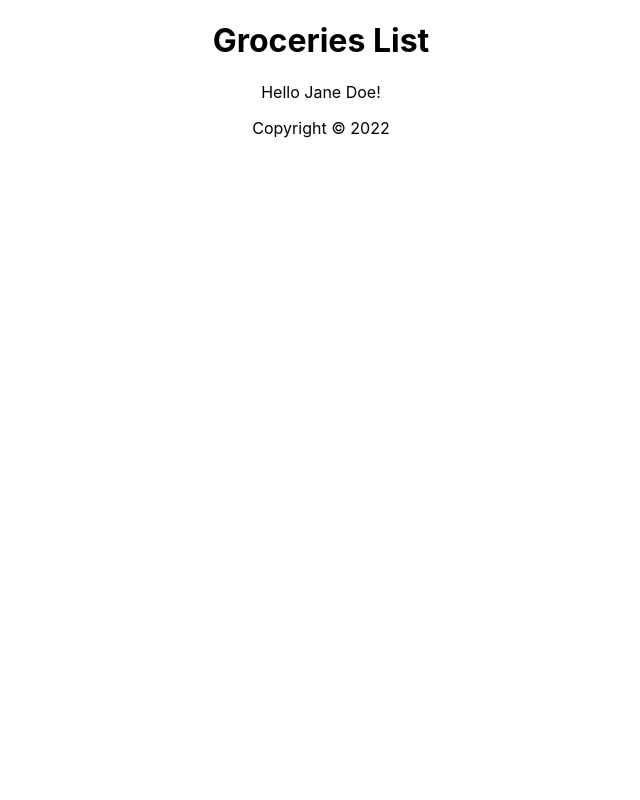
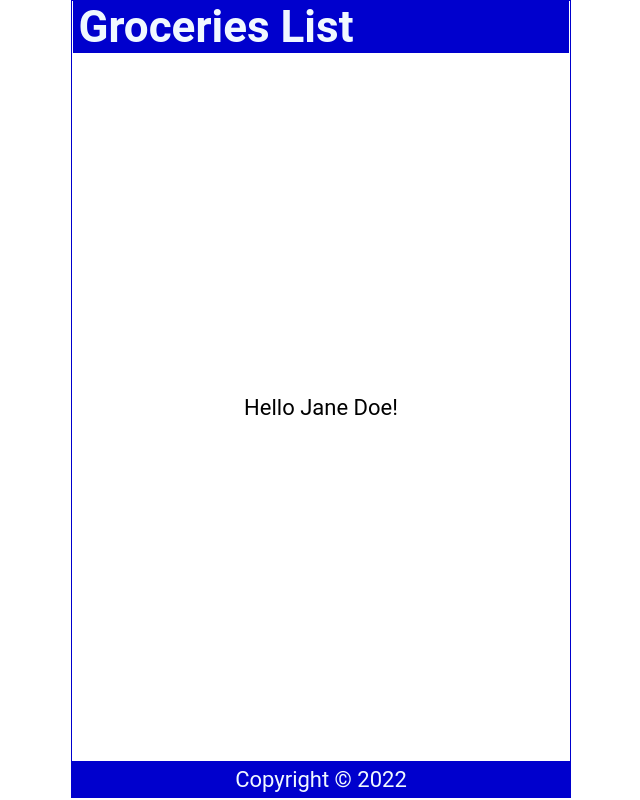
Before and after one commit to yashlad27/01tut, a React (Create React App) app: page / in a window 1280 px wide. Shown: the whole page, without its empty margins (319-959 px from the left). Built offline with nearby package versions, Linux system fonts and the light colour scheme.

Commit message:
adding styling to app.js and creating new grocery list component

```diff
--- a/src/App.css
+++ /dev/null
@@ -1,38 +0,0 @@
-.App {
-  text-align: center;
-}
-
-.App-logo {
-  height: 40vmin;
-  pointer-events: none;
-}
-
-@media (prefers-reduced-motion: no-preference) {
-  .App-logo {
-    animation: App-logo-spin infinite 20s linear;
-  }
-}
-
-.App-header {
-  background-color: #282c34;
-  min-height: 100vh;
-  display: flex;
-  flex-direction: column;
-  align-items: center;
-  justify-content: center;
-  font-size: calc(10px + 2vmin);
-  color: white;
-}
-
-.App-link {
-  color: #61dafb;
-}
-
-@keyframes App-logo-spin {
-  from {
-    transform: rotate(0deg);
-  }
-  to {
-    transform: rotate(360deg);
-  }
-}
--- a/src/App.js
+++ b/src/App.js
@@ -1,5 +1,4 @@
 import Header from './Header';
-import './App.css';
 import Content from './Content';
 import Footer from './Footer';
 
--- a/src/Header.js
+++ b/src/Header.js
@@ -1,8 +1,14 @@
 import React from 'react'
 
 const Header = () => {
+  const headerStyle = {
+    backgroundColor: 'mediumseagreen',
+    color: '#fff'
+  };
+
   return (
     // <div>Header</div>
+    // <header style={headerStyle}>
     <header>
         <h1>Groceries List</h1>
     </header>
--- a/src/index.css
+++ b/src/index.css
@@ -1,4 +1,4 @@
-body {
+/* body {
   margin: 0;
   font-family: -apple-system, BlinkMacSystemFont, 'Segoe UI', 'Roboto', 'Oxygen',
     'Ubuntu', 'Cantarell', 'Fira Sans', 'Droid Sans', 'Helvetica Neue',
@@ -10,4 +10,62 @@
 code {
   font-family: source-code-pro, Menlo, Monaco, Consolas, 'Courier New',
     monospace;
+} */
+
+* {
+  margin: 0;
+  padding: 0;
+  box-sizing: border-box;
 }
+
+html {
+  font-size: 22px;
+}
+
+body {
+  min-height: 100vh;
+  font-family: 'Roboto', 'Oxygen', 'Ubuntu', 'Cantarell', 'Fira Sans', 'Droid Sans', 'Helvetica Neue', sans-serif;
+
+  -webkit-font-smoothing: antialiased;
+  -moz-osx-font-smoothing: grayscale;
+}
+
+.App {
+  display: flex;
+  flex-direction: column;
+  justify-content: center;
+  align-items: center;
+  height: calc(100vh - 2px);
+  max-width: 500px;
+  border: 1px solid mediumblue;
+  margin: auto;
+}
+
+header {
+  width: calc(100% - 2px);
+  padding: 0 0.25rem;
+  background-color: mediumblue;
+  color: aliceblue;
+  display: flex;
+  justify-content: space-between;
+  align-items: center;
+}
+
+main {
+  width: 100%;
+  display: flex;
+  flex-direction: column;
+  flex-grow: 1;
+  justify-content: center;
+  align-items: center;
+  overflow-y: auto;
+}
+
+footer {
+  width: 100%;
+  padding: 0.25rem;
+  background-color: mediumblue;
+  color: aliceblue;
+  display: grid;
+  place-content: center;
+}
```
Also changed, not shown: src/logo.svg (deleted).
